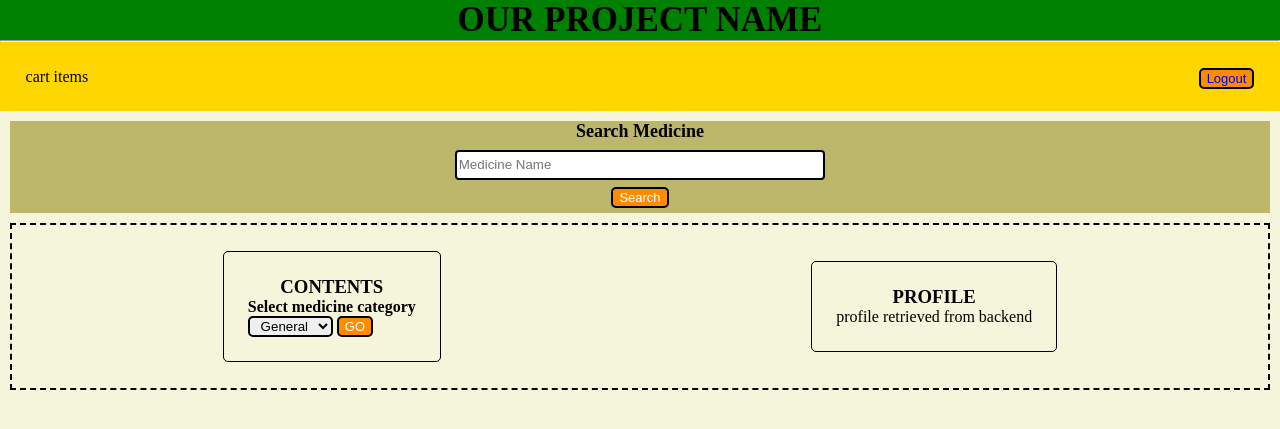
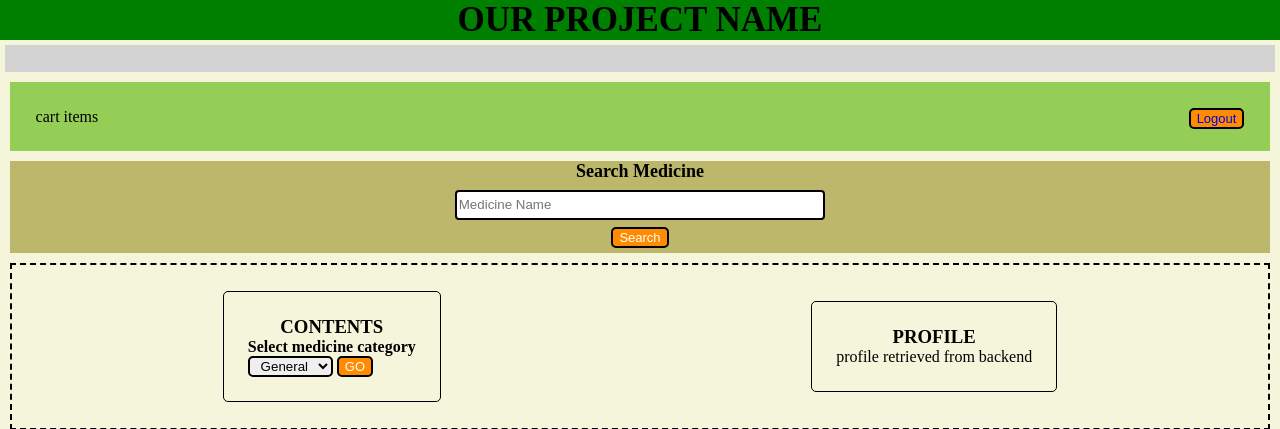
Before and after one commit to MsHegde-code/DBMS-project, a PHP site: page /home/home.html in a window 1280 px wide. Shown: the top 429 px of the page. Run offline with PHP 8.4, Linux system fonts and the light colour scheme.

Commit message:
added marquee

```diff
--- a/home/home.css
+++ b/home/home.css
@@ -42,7 +42,8 @@
 }
 .body-header {
   padding: 2%;
-  background-color: gold;
+  background-color: rgb(148, 206, 87);
+  margin: 10px;
 }
 .cart {
   float: left;
@@ -114,3 +115,12 @@
   text-align: center;
   font-size: small;
 }
+.marquee {
+  margin: 5px;
+  overflow: hidden;
+  position: relative;
+  background-color: lightgray;
+  color: red;
+  height: auto;
+  font-size: larger;
+}
--- a/home/home.html
+++ b/home/home.html
@@ -7,9 +7,11 @@
     <title>Home Page</title>
     <link rel="stylesheet" href="home.css" />
     <h2>OUR PROJECT NAME</h2>
-    <hr />
   </head>
   <body>
+    <div class="marquee">
+      <marquee behavior="" direction="left">30% OFF FOR NEW CUSTOMERS</marquee>
+    </div>
     <div class="body-header">
       <div class="cart">
         <label for="cart">cart items</label>
```
